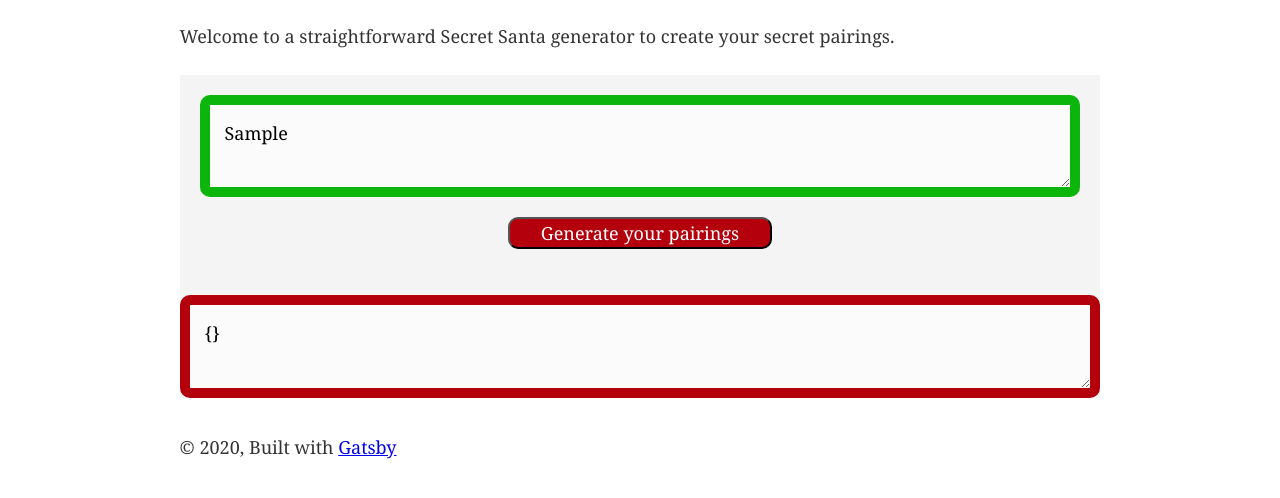
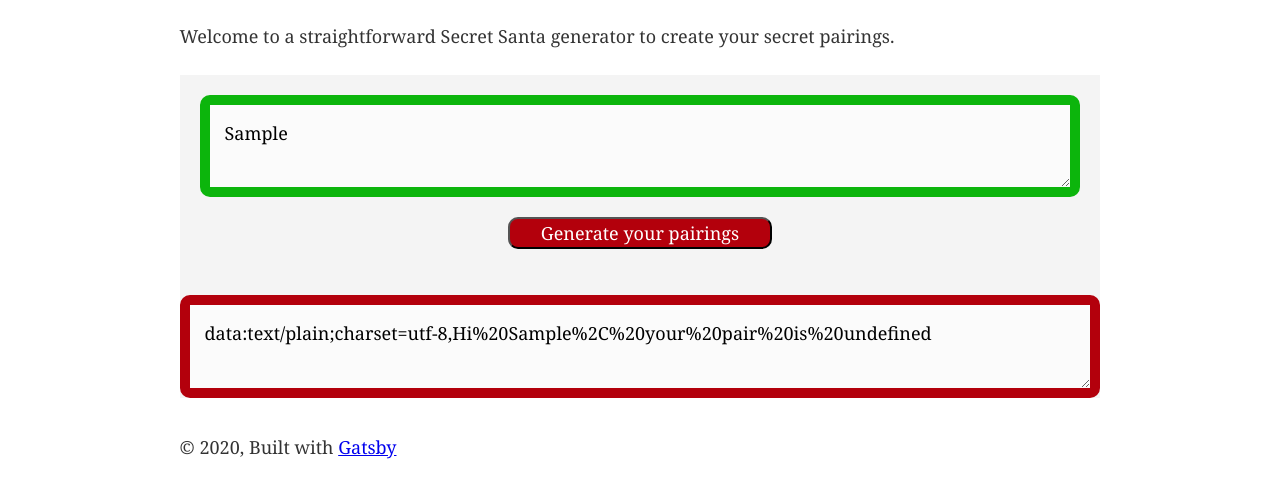
Before and after one commit to rajrkane/secretSanta, a Gatsby site: page / in a window 1280 px wide. Both pictures are taken after typing "Sample" into the empty fields and a click on the button "Generate your pairings". Shown: the part 100-598 px from the top of the page. Built offline with nearby package versions, Linux system fonts and the light colour scheme; Gatsby itself is replaced by a stand-in of ours.

Commit message:
initial link setup

```diff
--- a/src/components/secretSanta.js
+++ b/src/components/secretSanta.js
@@ -6,10 +6,25 @@ const SecretSanta = ({ input }) => {
     const names = input.split(',')
     names.forEach(name => name.trim())
     let pairs = {}
+    let links = []
 
     const makePairs = () => {
         names.forEach(santa => assignRecipient(santa))
-        return pairs
+        // return pairs
+        return links
+    }
+
+    // const writeToFile = (santa) => {
+    //     fs.writeFile(`${santa}SecretSanta.txt`, `Hi ${santa}, your pair is ${pairs[santa]}`)
+    // }
+
+    const setDownloadableLink = (santa) => {
+        const element = document.createElement('a') // create anchor element
+        console.log('here')
+        element.setAttribute("href", 'data:text/plain;charset=utf-8,' + encodeURIComponent(`Hi ${santa}, your pair is ${pairs[santa]}`))
+        element.setAttribute("download", `${santa}SecretSanta.txt`)
+        links.push(element)
+        console.log('links ', links)
     }
 
     const assignRecipient = (santa) => {
@@ -17,10 +32,11 @@ const SecretSanta = ({ input }) => {
                                     .filter(name => !Object.values(pairs).includes(name)) // no duplicate recipients
                                     .filter(name => pairs[name] != santa) // no 2-way match loops
         pairs[santa] = possibleRecipients[Math.floor(Math.random() * possibleRecipients.length)]
+        setDownloadableLink(santa)
     }
 
     return (
-        <textarea readOnly id={styles.output} className={styles.box} value={JSON.stringify(makePairs())}/>
+        <textarea readOnly id={styles.output} className={styles.box} value={makePairs()}/>
     )
 }
 
```
